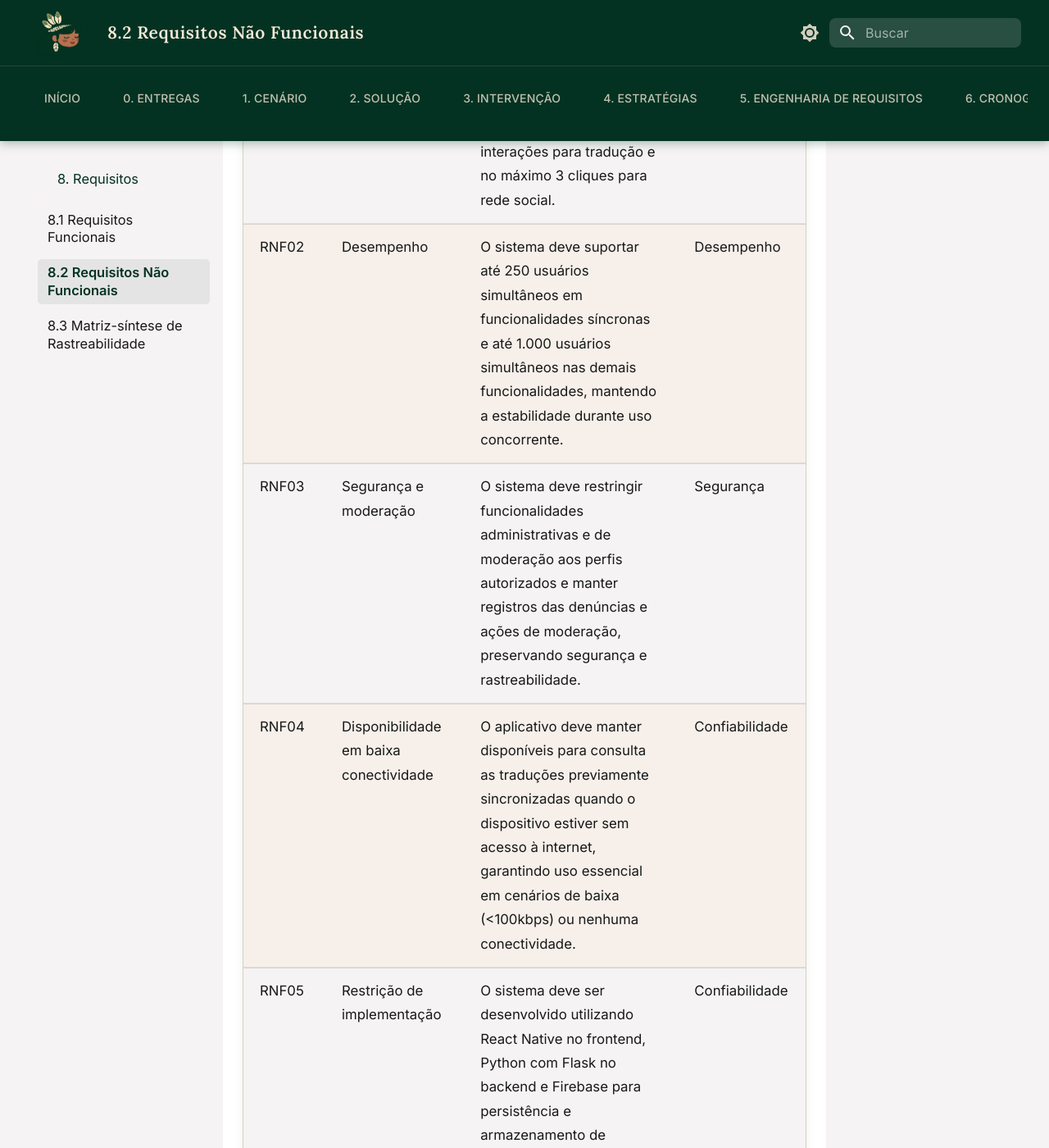
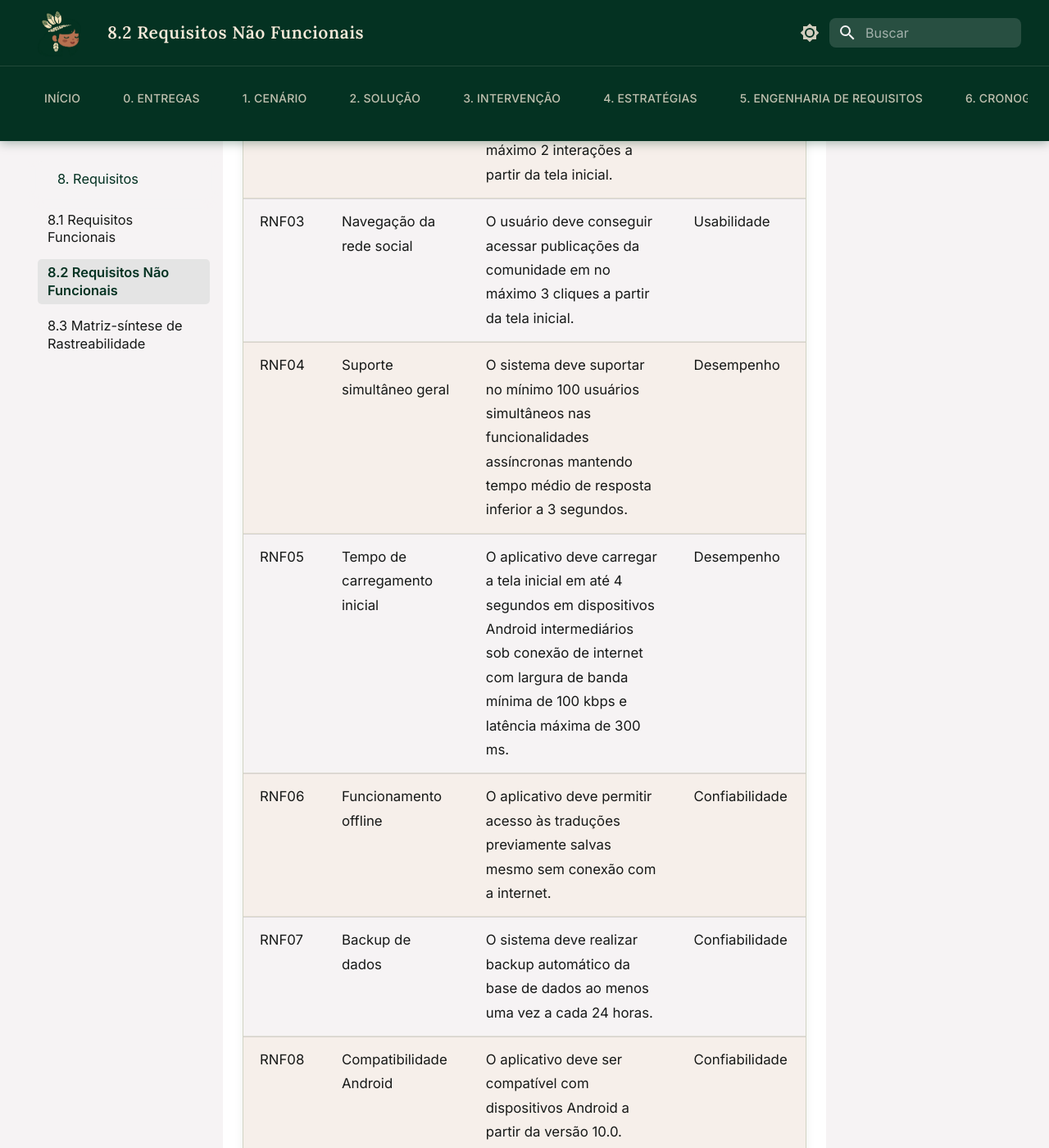
Before and after one commit to mdsreq-fga-unb/REQ-2026.1-T02-Nativo, an MkDocs documentation site: the page built from docs/08-requisitos/rnf.md, in a window 1280 px wide and 1400 px high, scrolled down 736 px. Shown: the whole window at 82% size. Built offline with MkDocs 1.6.1 and Material for MkDocs 9.7.7, drawn with Linux system fonts in a browser that asks for light colours; some of the changed text lies outside the part shown.

Commit message:
fix: matriz de rastreabilidade

```diff
--- a/docs/08-requisitos/rnf.md
+++ b/docs/08-requisitos/rnf.md
@@ -3,10 +3,14 @@
 Os requisitos não funcionais definem critérios de qualidade do sistema Nativo. A tabela a seguir apresenta os RNFs com sua categoria segundo a sigla URPS (Usabilidade, Confiabilidade, Desempenho, Segurança).
 
 | ID | Nome | Descrição | Categoria (URPS) |
-| --- | --- | --- | --- |
-| RNF01 | Usabilidade | A interface deve permitir que os usuários realizem as ações principais da aplicação (buscar traduções, acessar mídias e interagir com publicações) com navegação clara e consistente, sem necessidade de suporte externo, em no máximo 2 interações para tradução e no máximo 3 cliques para rede social. | Usabilidade |
-| RNF02 | Desempenho | O sistema deve suportar até 250 usuários simultâneos em funcionalidades síncronas e até 1.000 usuários simultâneos nas demais funcionalidades, mantendo a estabilidade durante uso concorrente. | Desempenho |
-| RNF03 | Segurança e moderação | O sistema deve restringir funcionalidades administrativas e de moderação aos perfis autorizados e manter registros das denúncias e ações de moderação, preservando segurança e rastreabilidade. | Segurança |
-| RNF04 | Disponibilidade em baixa conectividade | O aplicativo deve manter disponíveis para consulta as traduções previamente sincronizadas quando o dispositivo estiver sem acesso à internet, garantindo uso essencial em cenários de baixa (<100kbps) ou nenhuma conectividade. | Confiabilidade |
-| RNF05 | Restrição de implementação | O sistema deve ser desenvolvido utilizando React Native no frontend, Python com Flask no backend e Firebase para persistência e armazenamento de arquivos; comunicação entre componentes via APIs RESTful. | Confiabilidade |
-| RNF06 | Acessibilidade de fonte | O aplicativo deve permitir ao usuário ajustar o tamanho da fonte para melhorar a leitura e a acessibilidade da interface. | Usabilidade |
+|---|---|---|---|
+| RNF01 | Tempo de busca de tradução | O sistema deve apresentar o resultado de uma tradução em até 2 segundos para 95% das requisições realizadas com conexão mínima de 5 Mbps. | Desempenho |
+| RNF02 | Navegação da tradução | O usuário deve conseguir acessar a funcionalidade de tradução em no máximo 2 interações a partir da tela inicial. | Usabilidade |
+| RNF03 | Navegação da rede social | O usuário deve conseguir acessar publicações da comunidade em no máximo 3 cliques a partir da tela inicial. | Usabilidade |
+| RNF04 | Suporte simultâneo geral | O sistema deve suportar no mínimo 100 usuários simultâneos nas funcionalidades assíncronas mantendo tempo médio de resposta inferior a 3 segundos. | Desempenho |
+| RNF05 | Tempo de carregamento inicial | O aplicativo deve carregar a tela inicial em até 4 segundos em dispositivos Android intermediários sob conexão de internet com largura de banda mínima de 100 kbps e latência máxima de 300 ms. | Desempenho |
+| RNF06 | Funcionamento offline | O aplicativo deve permitir acesso às traduções previamente salvas mesmo sem conexão com a internet. | Confiabilidade |
+| RNF07 | Backup de dados | O sistema deve realizar backup automático da base de dados ao menos uma vez a cada 24 horas. | Confiabilidade |
+| RNF08 | Compatibilidade Android | O aplicativo deve ser compatível com dispositivos Android a partir da versão 10.0. | Confiabilidade |
+| RNF09 | Escalabilidade de mídia | O sistema deve suportar upload de arquivos de mídia de até 100 MB por publicação. | Desempenho |
+| RNF10 | Ajuste de fonte | O aplicativo deve permitir ao usuário selecionar pelo menos 5 níveis distintos de tamanho de fonte. | Usabilidade |
```
Also changed, not shown: docs/08-requisitos/matriz.md (+4 -4 lines).
